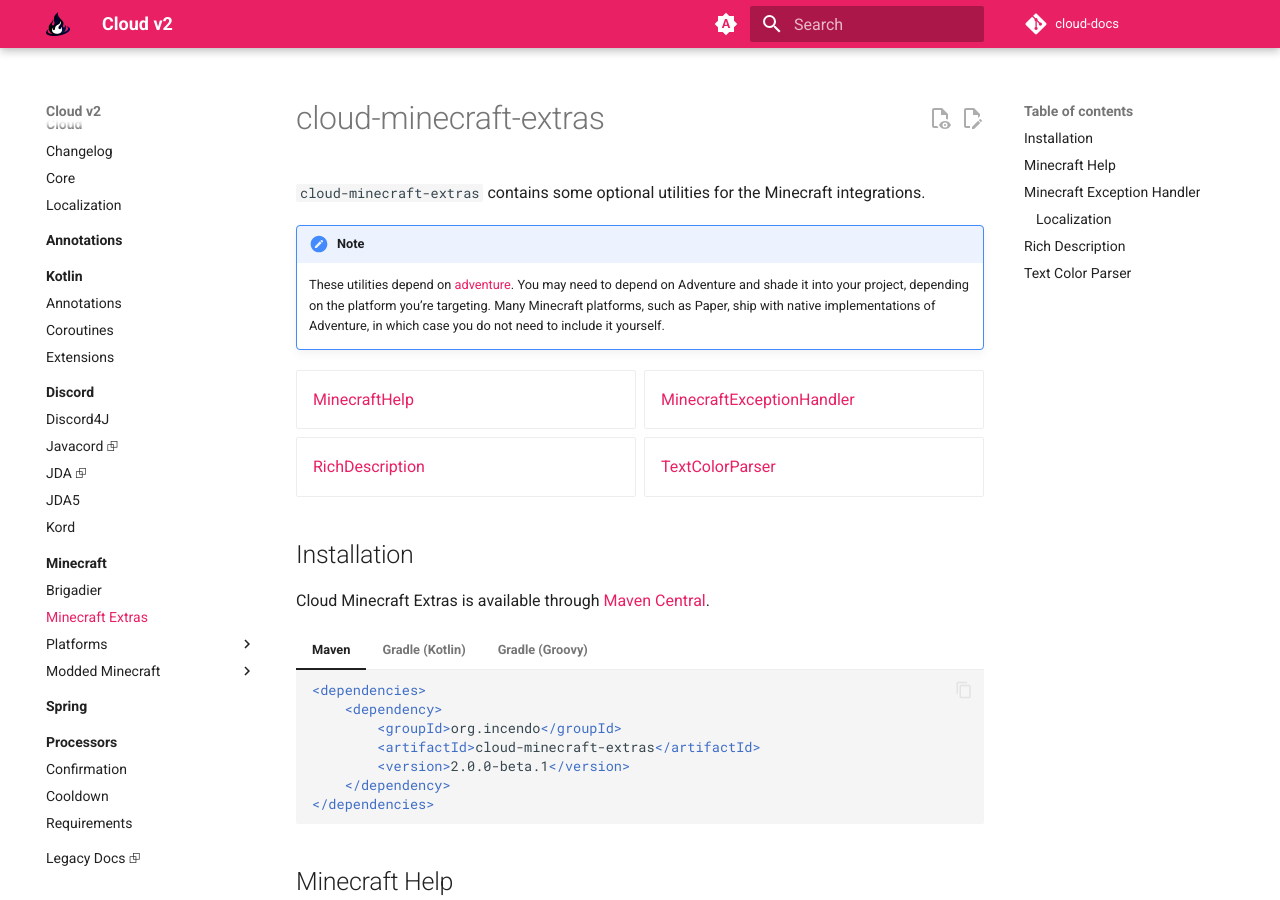
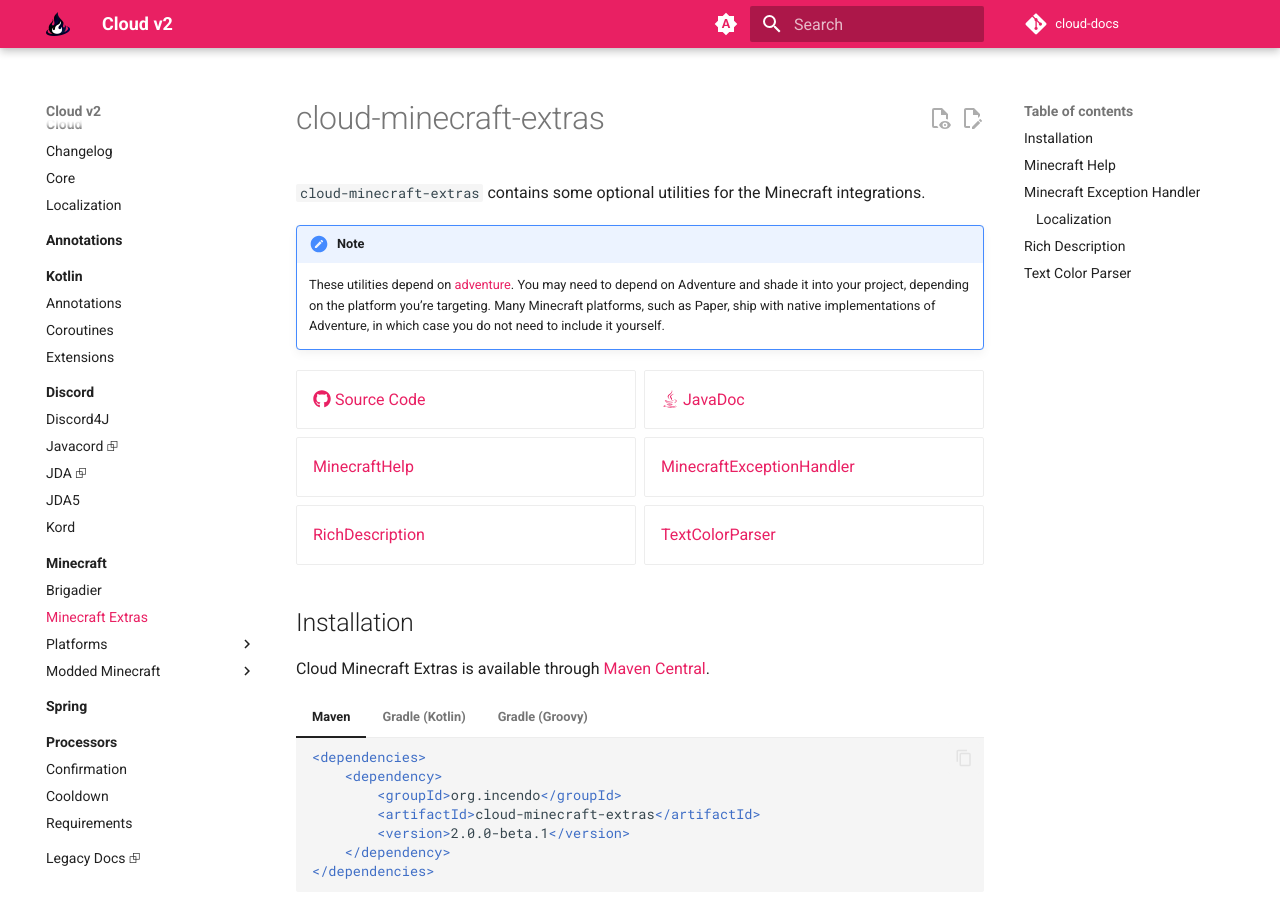
Before and after one commit to Incendo/cloud-docs, an MkDocs documentation site: the page built from docs/minecraft/minecraft-extras.md, in a window 1280 px wide and 900 px high. Built offline with MkDocs 1.6.1 and Material for MkDocs 9.7.7, drawn with Linux system fonts in a browser that asks for light colours; comment, search, counter and statistics services are not loaded.

Commit message:
feat(minecraft-extras): add missing links

```diff
--- a/docs/minecraft/minecraft-extras.md
+++ b/docs/minecraft/minecraft-extras.md
@@ -10,6 +10,8 @@
 
 <div class="grid cards" markdown>
 
+- [:fontawesome-brands-github: Source Code](https://github.com/Incendo/cloud-minecraft/tree/master/cloud-minecraft-extras)
+- [:fontawesome-brands-java: JavaDoc](https://javadoc.io/doc/org.incendo/cloud-minecraft-extras)
 - [MinecraftHelp](#minecraft-help)
 - [MinecraftExceptionHandler](#minecraft-exception-handler)
 - [RichDescription](#rich-description)
```
